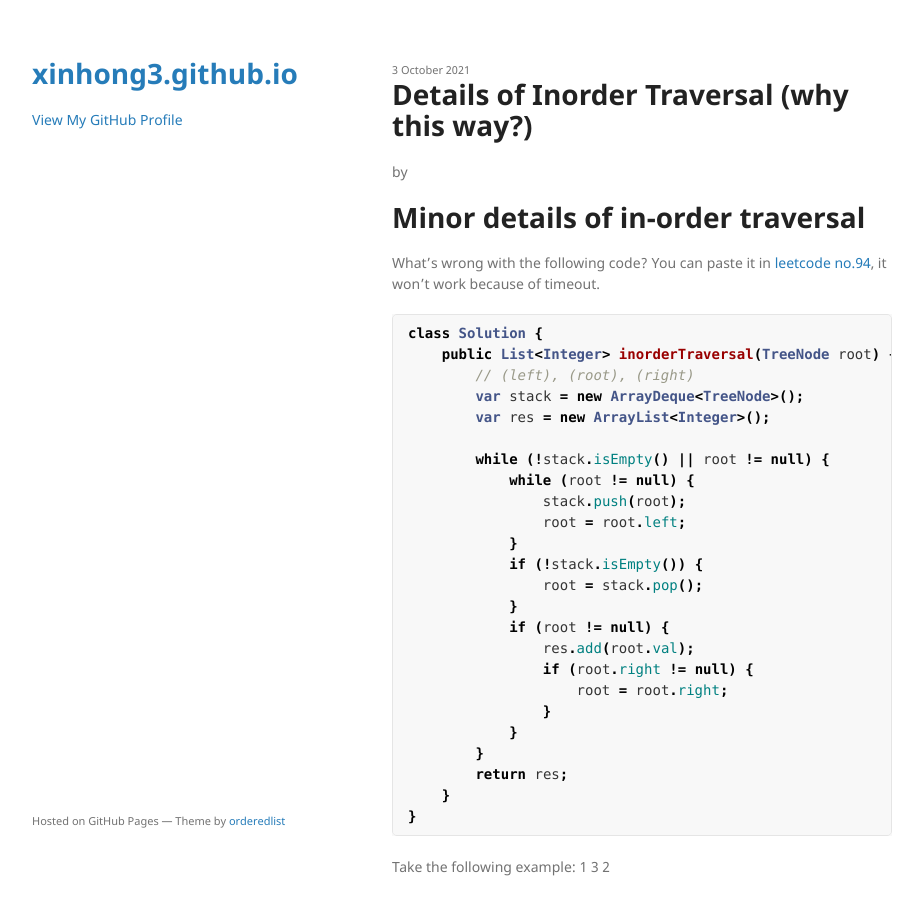
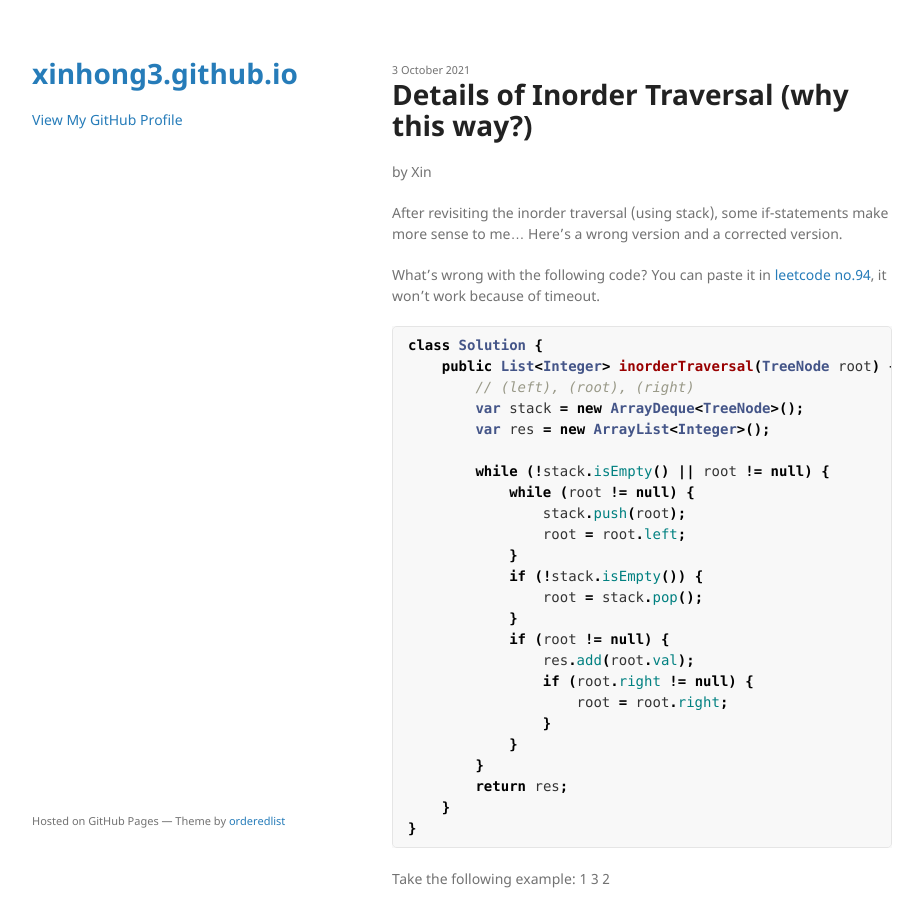
Before and after one commit to xinhong3/xinhong3.github.io, a Jekyll site: the page built from _posts/2021-10-03-inorder-traversal.md, in a window 1280 px wide and 900 px high. Shown: the whole window, without its empty margins (178-1101 px from the left). Built offline with Jekyll 4.4.1, drawn with Linux system fonts in a browser that asks for light colours; the repository's description, which GitHub fills in, is left out.

Commit message:
add excerpt_separator to the latest post

````diff
--- a/_posts/2021-10-03-inorder-traversal.md
+++ b/_posts/2021-10-03-inorder-traversal.md
@@ -1,9 +1,14 @@
 ---
 layout: post
 title: Details of Inorder Traversal (why this way?)
+author: 'Xin'
+excerpt_separator: <!--more-->
 ---
 
-# Minor details of in-order traversal
+After revisiting the inorder traversal (using stack), some if-statements make more sense to me... Here's a wrong version and a corrected version.
+
+<!--more-->
+
 What’s wrong with the following code?
 You can paste it in [leetcode no.94](https://leetcode.com/problems/binary-tree-inorder-traversal/), it won’t work because of timeout.
 ```java
````
